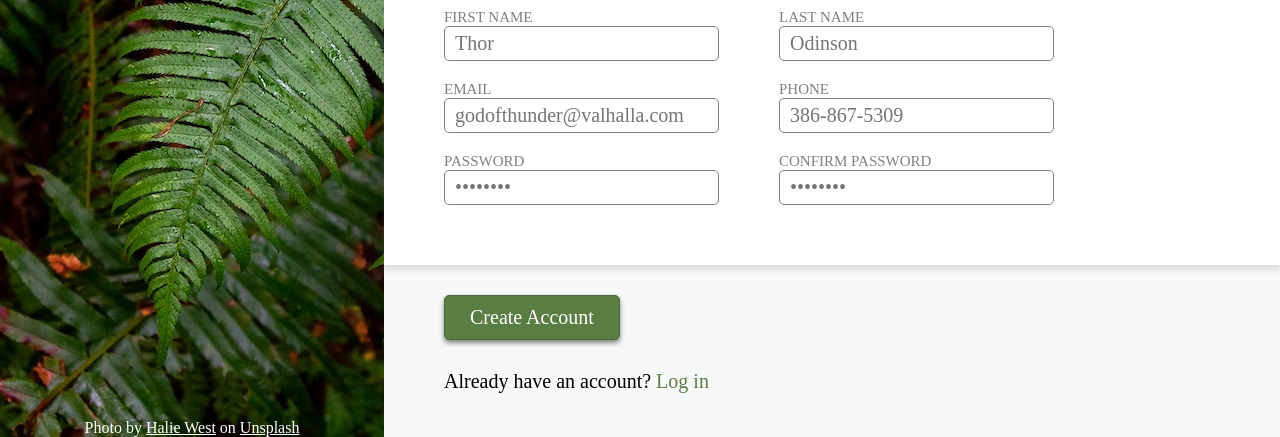
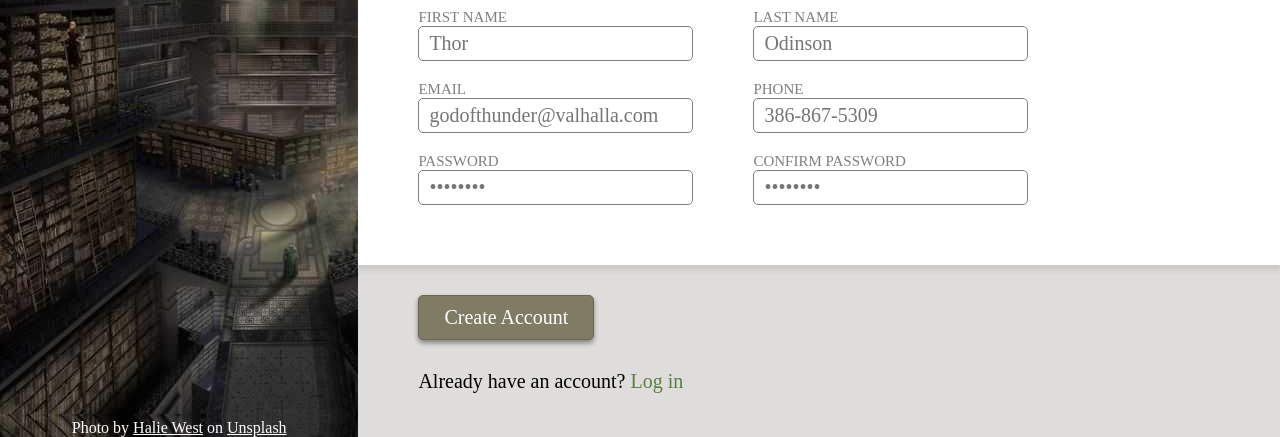
Before and after one commit to aaroneaves/sign-up-form, a plain HTML site: page index.html in a window 1280 px wide. Shown: the part 456-893 px from the top of the page. Drawn offline with Linux system fonts and the light colour scheme.

Commit message:
Started some new styling

```diff
--- a/style.css
+++ b/style.css
@@ -50,8 +50,8 @@ body {
 }
 
 .left-container {
-    width: 30vw;
-    background-image: url(img/bg-img.png);
+    width: 28vw;
+    background: url(img/pic7.png);
 }
 
 .left-container > div:first-child {
@@ -84,8 +84,8 @@ a {
 }
 
 .right-container {
-    width: 70vw;
-    background-color: #F6F8FA;
+    width: 72vw;
+    background-color: #dfdddb;
 }
 
 .hero {
@@ -139,8 +139,8 @@ label {
     margin-top: 30px;
     margin-bottom: 30px;
     color: white;
-    background-color: #5A7D43 ;
-    border: 1px solid #4c6938;
+    background-color: #807B65 ;
+    border: 1px solid #696655;
     margin-left: 60px;
     padding: 10px 25px;
     border-radius: 5px;
```
Also changed, not shown: img/blue-fire.png (added), img/pic2.png (added), img/pic3.png (added), img/pic4.png (added), img/pic5.png (added), img/pic6.png (added), img/pic7.png (added).
